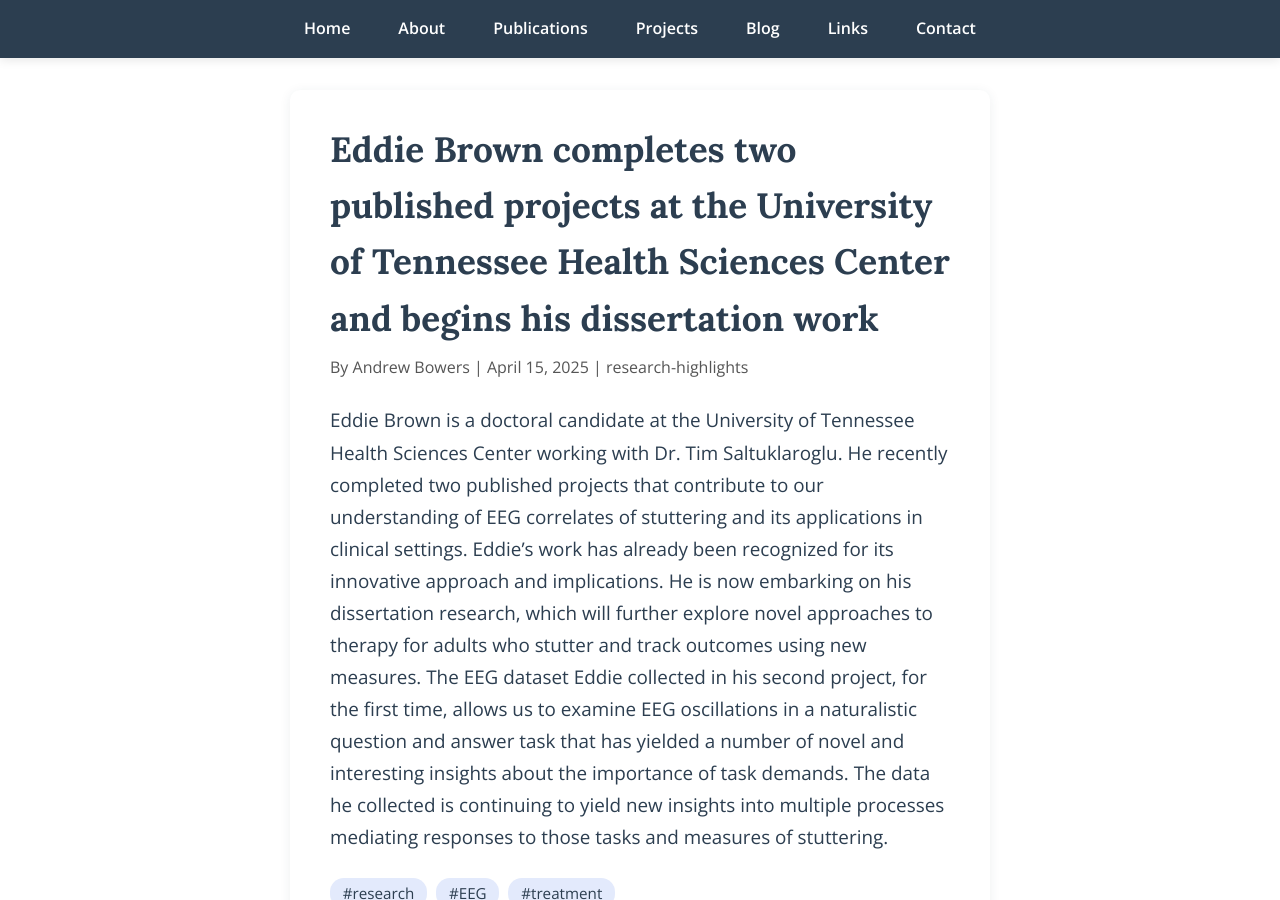
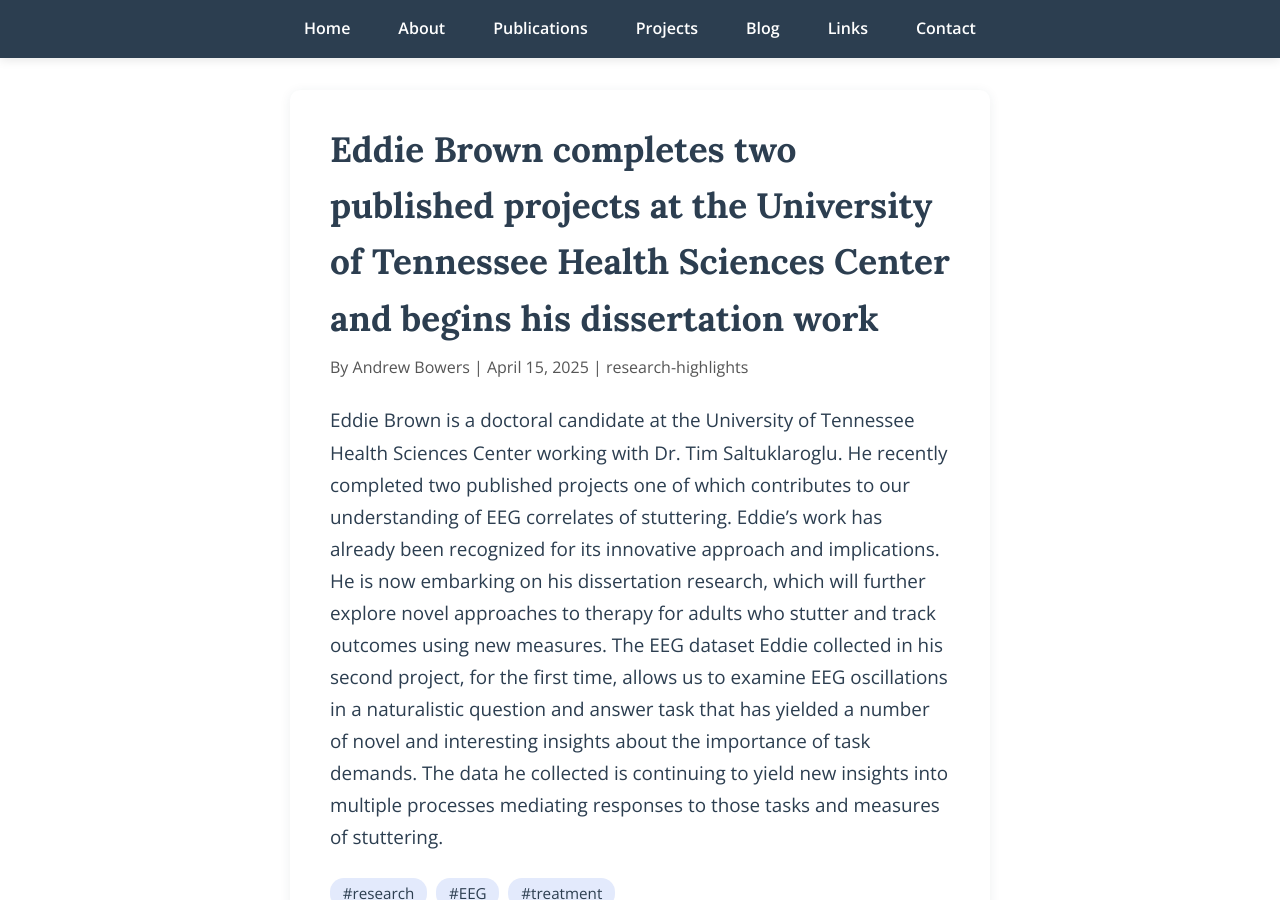
Before and after one commit to albowers/enl_website, a Jekyll site: the page built from _posts/2025-04-15-eddie-brown-dissertation-work.md, in a window 1280 px wide and 900 px high. Built offline with Jekyll 4.4.1, drawn with Linux system fonts in a browser that asks for light colours; comment, search, counter and statistics services are not loaded.

Commit message:
Update 2025-04-15-eddie-brown-dissertation-work.md

```diff
--- a/_posts/2025-04-15-eddie-brown-dissertation-work.md
+++ b/_posts/2025-04-15-eddie-brown-dissertation-work.md
@@ -6,4 +6,4 @@
 tags: [research, EEG, treatment]
 layout: default
 ---
-Eddie Brown is a doctoral candidate at the University of Tennessee Health Sciences Center working with Dr. Tim Saltuklaroglu. He recently completed two published projects that contribute to our understanding of EEG correlates of stuttering and its applications in clinical settings. Eddie's work has already been recognized for its innovative approach and implications. He is now embarking on his dissertation research, which will further explore novel approaches to therapy for adults who stutter and track outcomes using new measures. The EEG dataset Eddie collected in his second project, for the first time, allows us to examine EEG oscillations in a naturalistic question and answer task that has yielded a number of novel and interesting insights about the importance of task demands. The data he collected is continuing to yield new insights into multiple processes mediating responses to those tasks and measures of stuttering.
+Eddie Brown is a doctoral candidate at the University of Tennessee Health Sciences Center working with Dr. Tim Saltuklaroglu. He recently completed two published projects one of which contributes to our understanding of EEG correlates of stuttering. Eddie's work has already been recognized for its innovative approach and implications. He is now embarking on his dissertation research, which will further explore novel approaches to therapy for adults who stutter and track outcomes using new measures. The EEG dataset Eddie collected in his second project, for the first time, allows us to examine EEG oscillations in a naturalistic question and answer task that has yielded a number of novel and interesting insights about the importance of task demands. The data he collected is continuing to yield new insights into multiple processes mediating responses to those tasks and measures of stuttering.
```
